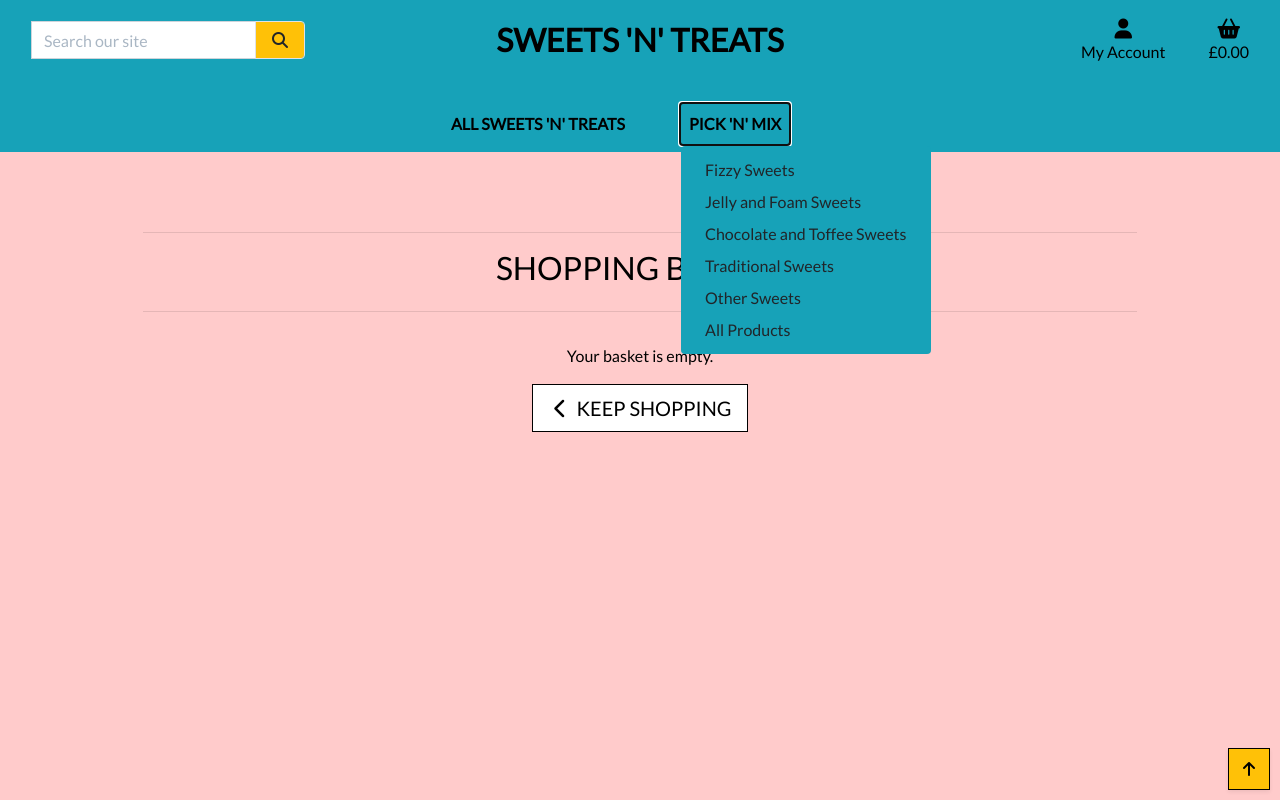
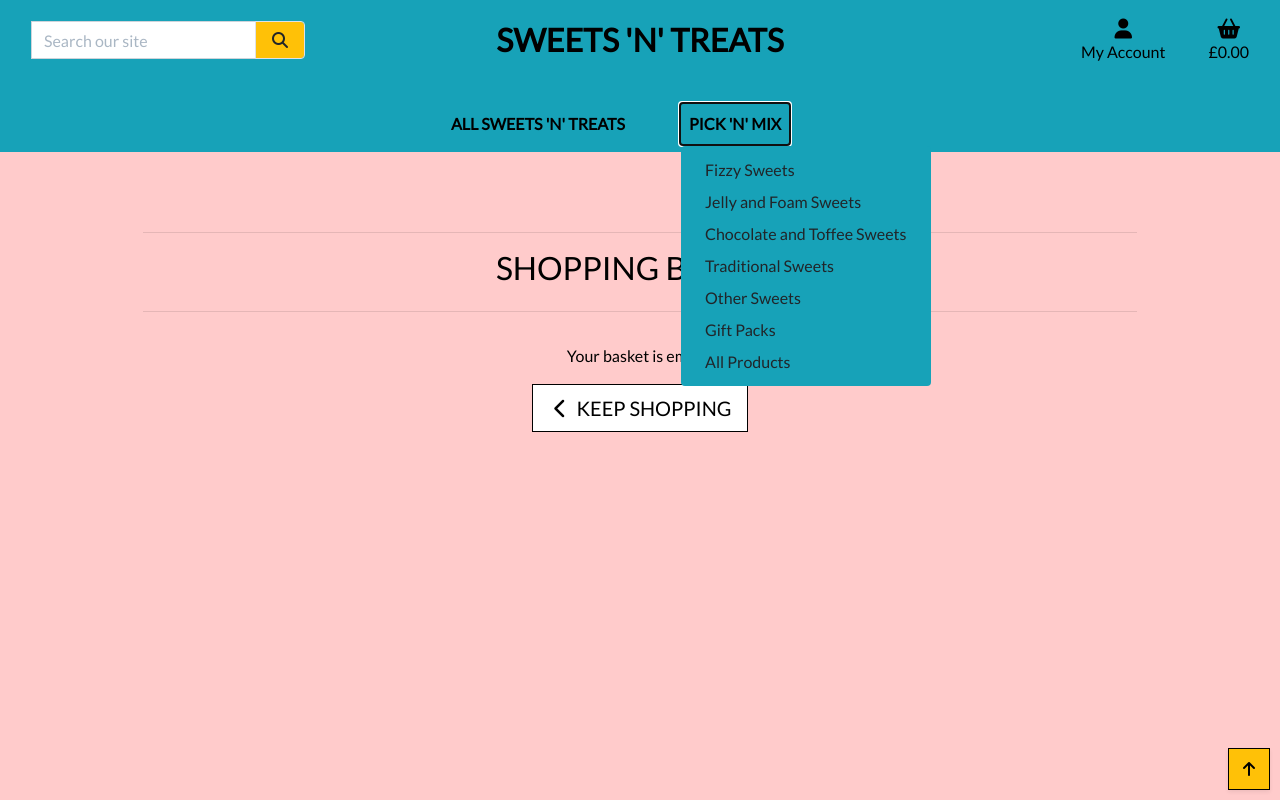
Before and after one commit to mgreenberry/MS4-sweetsntreats, a Django app: page /basket/ in a window 1280 px wide, after a click on "PICK 'N' MIX". Run offline with Django 3.2, Linux system fonts and the light colour scheme; some libraries are stand-ins or nearby versions.

Commit message:
changed the menu options to include a gift pack

```diff
--- a/templates/includes/menu-nav.html
+++ b/templates/includes/menu-nav.html
@@ -22,6 +22,7 @@
                 <a href="{% url 'products' %}?category=chocolate_toffee" class="dropdown-item">Chocolate and Toffee Sweets</a>
                 <a href="{% url 'products' %}?category=traditional_sweets" class="dropdown-item ">Traditional Sweets</a>
                 <a href="{% url 'products' %}?category=other_sweets" class="dropdown-item">Other Sweets</a>
+                <a href="{% url 'products' %}?category=gift_boxes" class="dropdown-item">Gift Packs</a>
                 <a href="{% url 'products' %}" class="dropdown-item">All Products</a>
             </div>
         </li>
```
